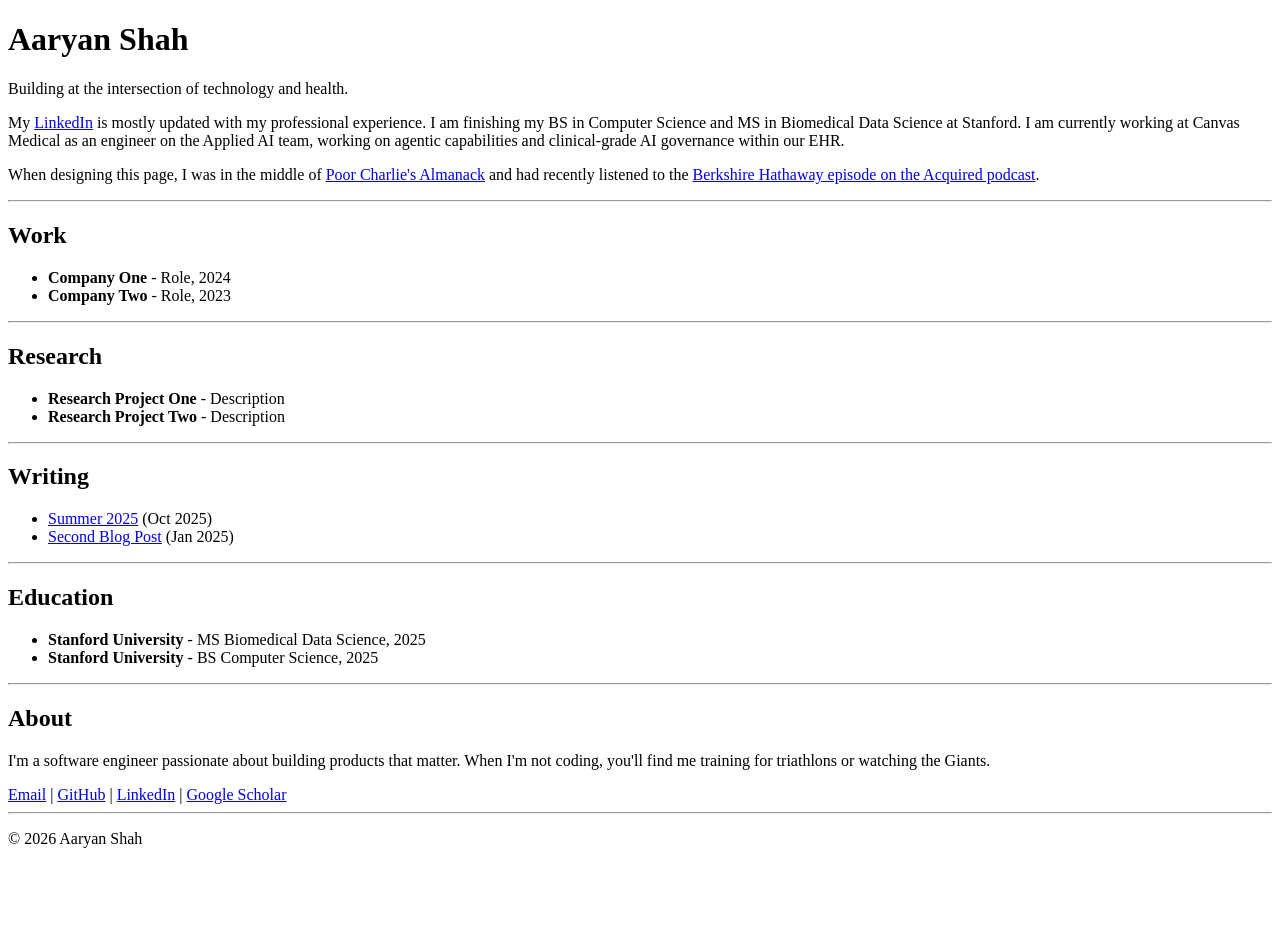
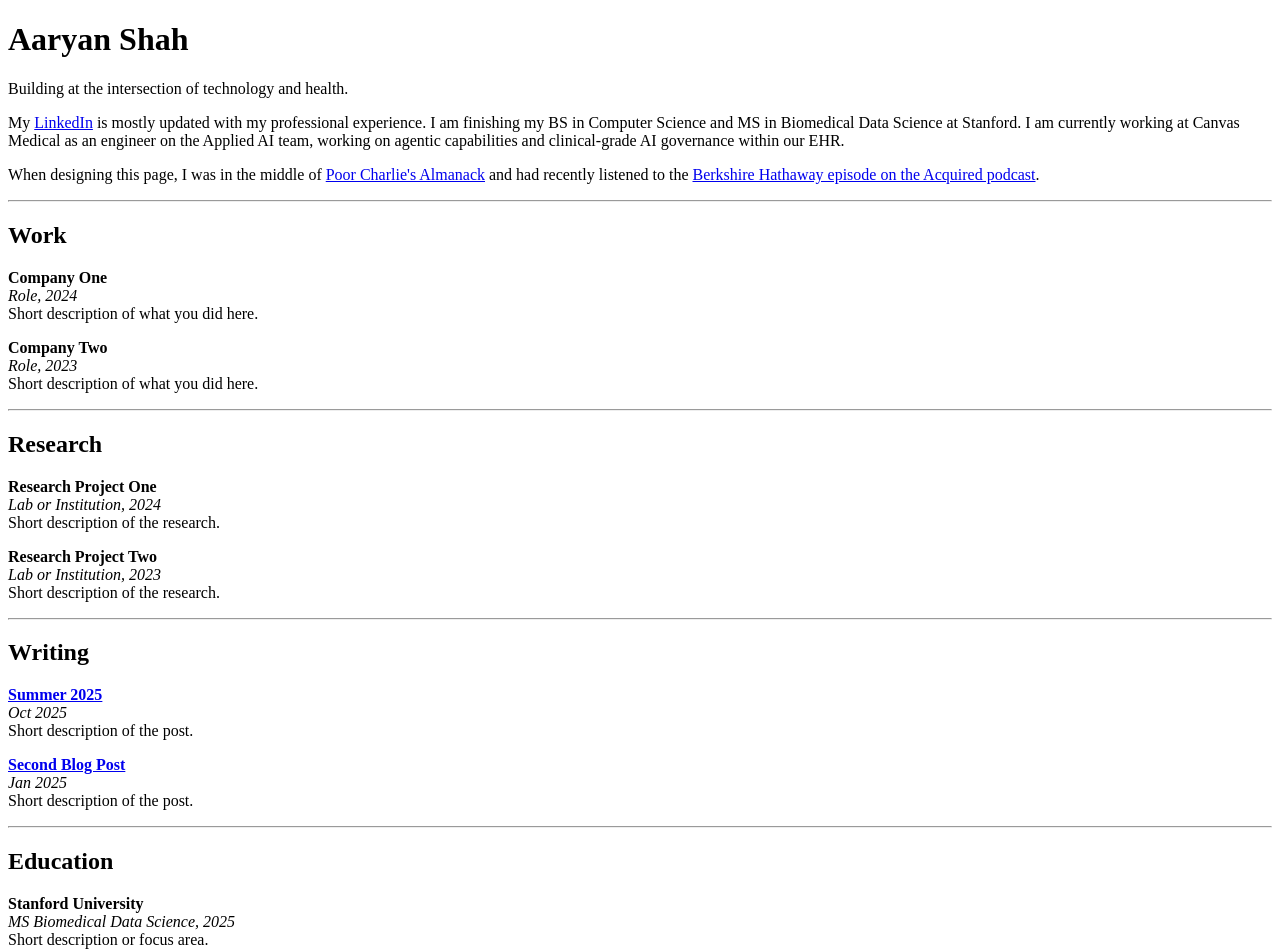
Before and after one commit to aaryanxshah/aaryanxshah.github.io, a Next.js app: page / in a window 1280 px wide. Shown: the top 952 px of the page. Before the commit the page ends 864 px from the top, so only its background shows below. Built offline with nearby package versions, Linux system fonts and the light colour scheme.

Commit message:
more changes style

```diff
--- a/src/app/page.tsx
+++ b/src/app/page.tsx
@@ -12,34 +12,66 @@ export default function Home() {
       <hr />
 
       <h2>Work</h2>
-      <ul>
-        <li><strong>Company One</strong> - Role, 2024</li>
-        <li><strong>Company Two</strong> - Role, 2023</li>
-      </ul>
+
+      <p>
+        <strong>Company One</strong><br />
+        <em>Role, 2024</em><br />
+        Short description of what you did here.
+      </p>
+
+      <p>
+        <strong>Company Two</strong><br />
+        <em>Role, 2023</em><br />
+        Short description of what you did here.
+      </p>
 
       <hr />
 
       <h2>Research</h2>
-      <ul>
-        <li><strong>Research Project One</strong> - Description</li>
-        <li><strong>Research Project Two</strong> - Description</li>
-      </ul>
+
+      <p>
+        <strong>Research Project One</strong><br />
+        <em>Lab or Institution, 2024</em><br />
+        Short description of the research.
+      </p>
+
+      <p>
+        <strong>Research Project Two</strong><br />
+        <em>Lab or Institution, 2023</em><br />
+        Short description of the research.
+      </p>
 
       <hr />
 
       <h2>Writing</h2>
-      <ul>
-        <li><a href="/first-post">Summer 2025</a> (Oct 2025)</li>
-        <li><a href="/second-post">Second Blog Post</a> (Jan 2025)</li>
-      </ul>
+
+      <p>
+        <strong><a href="/first-post">Summer 2025</a></strong><br />
+        <em>Oct 2025</em><br />
+        Short description of the post.
+      </p>
+
+      <p>
+        <strong><a href="/second-post">Second Blog Post</a></strong><br />
+        <em>Jan 2025</em><br />
+        Short description of the post.
+      </p>
 
       <hr />
 
       <h2>Education</h2>
-      <ul>
-        <li><strong>Stanford University</strong> - MS Biomedical Data Science, 2025</li>
-        <li><strong>Stanford University</strong> - BS Computer Science, 2025</li>
-      </ul>
+
+      <p>
+        <strong>Stanford University</strong><br />
+        <em>MS Biomedical Data Science, 2025</em><br />
+        Short description or focus area.
+      </p>
+
+      <p>
+        <strong>Stanford University</strong><br />
+        <em>BS Computer Science, 2025</em><br />
+        Short description or focus area.
+      </p>
 
       <hr />
 
```
